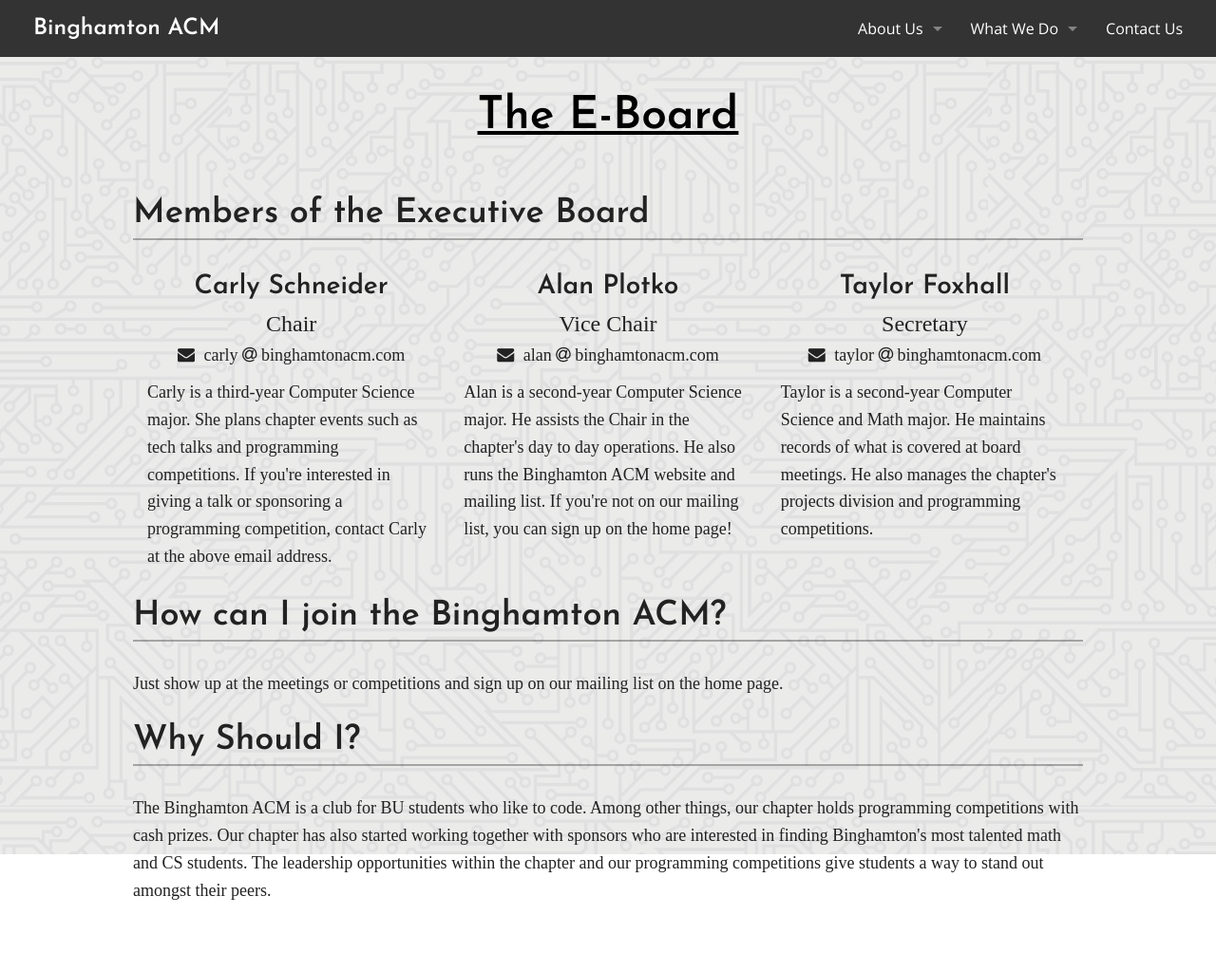
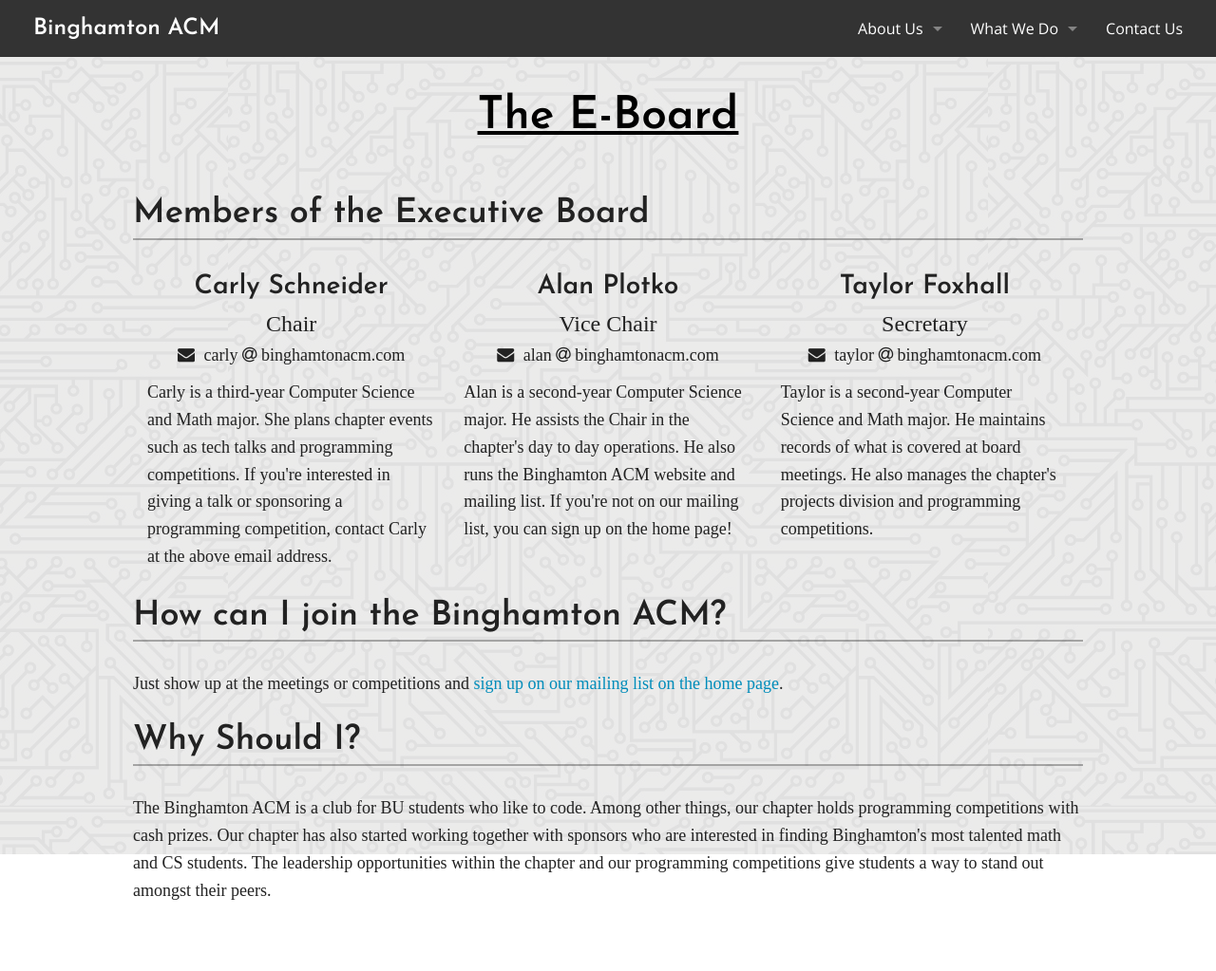
Before and after one commit to BinghamtonACM/old-web, a Jekyll site: the page built from eboard.html, in a window 1280 px wide. Shown: the whole page at 95% size. Built offline with Jekyll 4.4.1, drawn with Linux system fonts in a browser that asks for light colours; some web fonts are replaced.

Commit message:
Update home URL to new domain; add sponsorship page

```diff
--- a/_includes/nav.html
+++ b/_includes/nav.html
@@ -1,7 +1,7 @@
 <nav id="main-nav" class="top-bar" data-topbar role="navigation">
   <ul class="title-area">
     <li class="name">
-      <h1><a href="https://binghamtonacm.github.io/">{{ site.title }}</a></h1>
+      <h1><a href="http://binghamtonacm.com/">{{ site.title }}</a></h1>
     </li>
      <!-- Remove the class "menu-icon" to get rid of menu icon. Take out "Menu" to just have icon alone -->
     <li class="toggle-topbar menu-icon"><a href="#"><span>Menu</span></a></li>
@@ -15,7 +15,7 @@
       <li class="has-dropdown">
         <a href="#">About Us</a>
         <ul class="dropdown">
-          <li><a href="#">Sponsorship</a></li>
+          <li><a href="/sponsorship.html">Sponsorship</a></li>
           <li><a href="/eboard.html">The E-Board</a></li>
         </ul>
       </li>
--- a/css/main.css
+++ b/css/main.css
@@ -142,44 +142,44 @@ div#main.full-width.gray h1.title {
 }
 
 /* ------------------
-    E-Board
+    Standard Layout
 ---------------------*/
 
-div.eboard .row:last-child {
+div.std .row:last-child {
     margin-bottom: 50px;
 }
 
-.eboard h2,
-.eboard h3 {
+.std h2,
+.std h3 {
     font-family: 'Josefin Sans';
     font-weight: 600;
 }
 
-.eboard h2 {
+.std h2 {
     font-size: 36px;
     margin-bottom: 30px;
     border-bottom: 2px solid rgba(0, 0, 0, 0.3);
 }
 
-.eboard h3 {
+.std h3 {
     font-size: 28px;
 }
 
-.eboard h3,
-.eboard p.position,
-.eboard p.email {
+.std h3,
+.std p.position,
+.std p.email {
     text-align: center;
     margin: 0;
 }
 
-.eboard p.email .fa-envelope {
+.std p.email .fa-envelope {
     padding-right: 5px;
 }
 
-.eboard p.position {
+.std p.position {
     font-size: 24px!important;
 }
 
-.eboard p.desc {
+.std p.desc {
     margin-top: 10px;
 }
--- a/eboard.html
+++ b/eboard.html
@@ -4,7 +4,7 @@ title: The E-Board
 ---
 
 <div id="main" class="full-width gray">
-  <div id="content" class="large-12 columns eboard">
+  <div id="content" class="large-12 columns std">
   	<h1 class="title">{{ page.title }}</h1>
 	<div class="row">
 		<h2>Members of the Executive Board</h2>
@@ -12,7 +12,7 @@ title: The E-Board
 			<h3>Carly Schneider</h3>
 			<p class="position">Chair</p>
 			<p class="email"><i class="fa fa-envelope"></i> carly <i class="fa fa-at"></i> binghamtonacm.com</p>
-			<p class="desc">Carly is a third-year Computer Science major. She plans chapter events such as tech talks and programming competitions. If you're interested in giving a talk or sponsoring a programming competition, contact Carly at the above email address.</p>
+			<p class="desc">Carly is a third-year Computer Science and Math major. She plans chapter events such as tech talks and programming competitions. If you're interested in giving a talk or sponsoring a programming competition, contact Carly at the above email address.</p>
 		</div>
 
 		<div class="small-4 large-4 columns">
@@ -31,7 +31,7 @@ title: The E-Board
 	</div>
 	<div class="row">
 		<h2>How can I join the Binghamton ACM?</h2>
-		<p>Just show up at the meetings or competitions and sign up on our mailing list on the home page.</p>
+		<p>Just show up at the meetings or competitions and <a href="/">sign up on our mailing list on the home page</a>.</p>
 		<h2>Why Should I?</h2>
 		<p>The Binghamton ACM is a club for BU students who like to code. Among other things, our chapter holds programming competitions with cash prizes. Our chapter has also started working together with sponsors who are interested in finding Binghamton's most talented math and CS students. The leadership opportunities within the chapter and our programming competitions give students a way to stand out amongst their peers.</p>
 	</div>
```
Also changed, not shown: sponsorship.html (added, +26 -0 lines).
